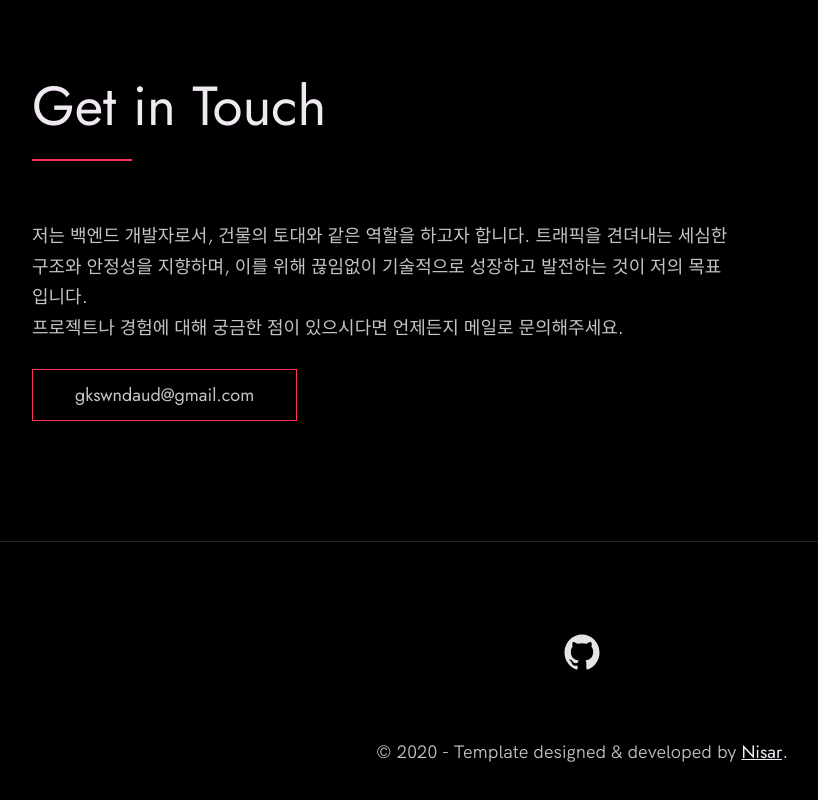
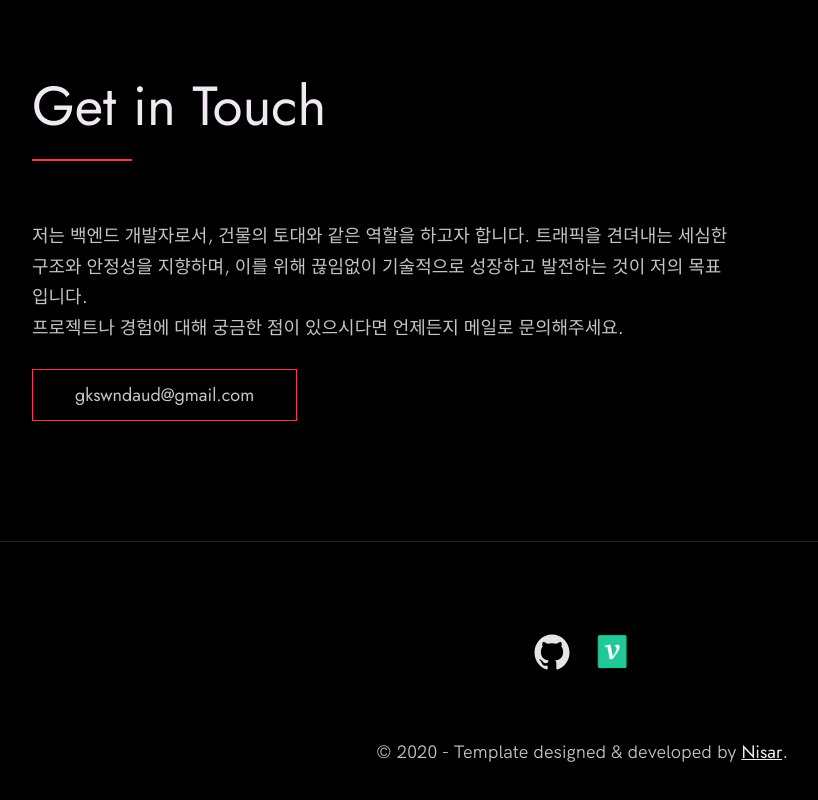
Before and after one commit to jungmyeong96/jungmyeong96.github.io, a plain HTML site: page index.html in a window 1280 px wide. Shown: the part 5365-6165 px from the top of the page, without its empty margins (58-876 px from the left). Drawn offline with Linux system fonts and the light colour scheme.

Commit message:
add velog link

```diff
--- a/index.html
+++ b/index.html
@@ -336,6 +336,11 @@
             <img src="./images/github.svg" class="footer__social-image" alt="Github">
           </a>
         </li>
+        <li class="footer__social-link-item">
+          <a href="https://velog.io/@jungmyeong96/series" title="Link to Github Profile">
+            <img src="./images/velog.png" class="footer__social-image" alt="Github">
+          </a>
+        </li>
       </ul>
 
       <!-- If you give me some credit by keeping the below paragraph, will be huge for me 😊 Thanks. -->
@@ -348,6 +353,7 @@
   <a href="#top" class="back-to-top" title="Back to Top">
     <img src="./images/arrow-up.svg" alt="Back to Top" class="back-to-top__image"/>
   </a>
+
   <script src="./index.js"></script>
 </body>
 
```
Also changed, not shown: images/velog.png (added), images/velog.svg (added), 1 other file.
